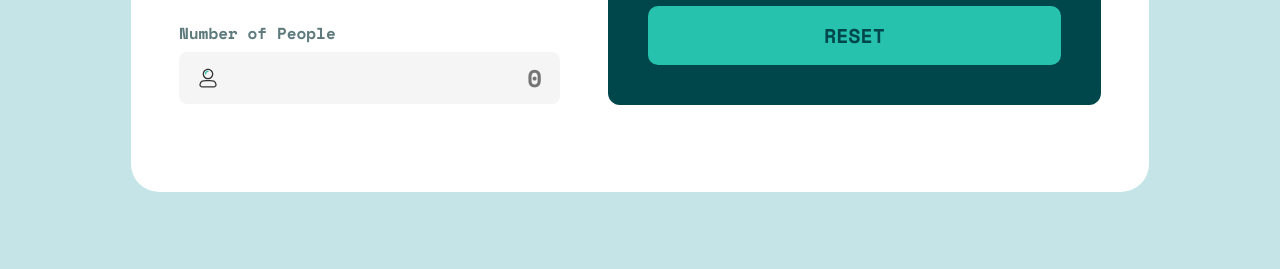
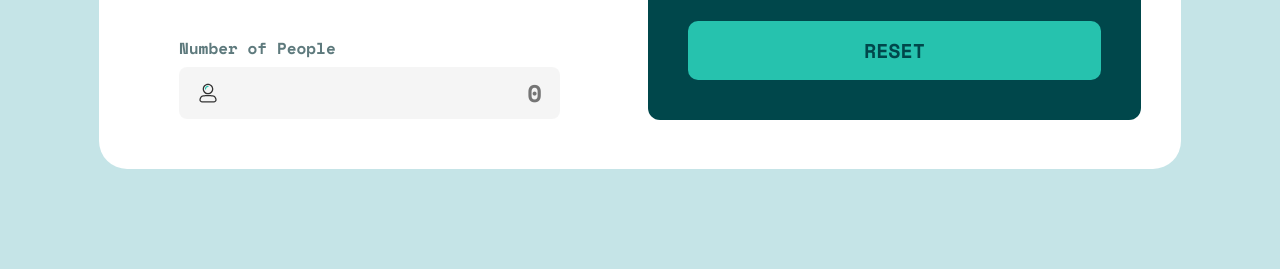
Before and after one commit to nurbek2107/Tip_calculator, a plain HTML site: page index.html in a window 1280 px wide. Shown: the part 531-800 px from the top of the page. Drawn offline with Linux system fonts and the light colour scheme.

Commit message:
update 05
Signed-off-by: Nurbek <161306161+nurbek2107@users.noreply.github.com>

```diff
--- a/index.html
+++ b/index.html
@@ -61,8 +61,6 @@
                         </svg>
                     </div>
                 </form>
-                <div class="block2"></div>
-                <div class="block3"></div>
             </div>
             <div class="right_parents">
                 <div class="card">
--- a/style.css
+++ b/style.css
@@ -21,8 +21,9 @@ html {
 .container {
     background-color: #fff;
     border-radius: 28px;
-
+    padding: 40px 40px 10px 40px;
     .left_parents {
+    padding: 40px;
 
         form {
             label {
@@ -40,7 +41,7 @@ html {
     display: flex;
     flex-wrap: wrap;
     gap: 48px;
-    padding: 48px;
+    /* padding: 48px; */
     justify-content: center;
 }
 
@@ -100,7 +101,6 @@ input[type=number] {
 
 .input-group {
     position: relative;
-    margin-bottom: 40px;
     margin-top: 6px;
 }
 
```
